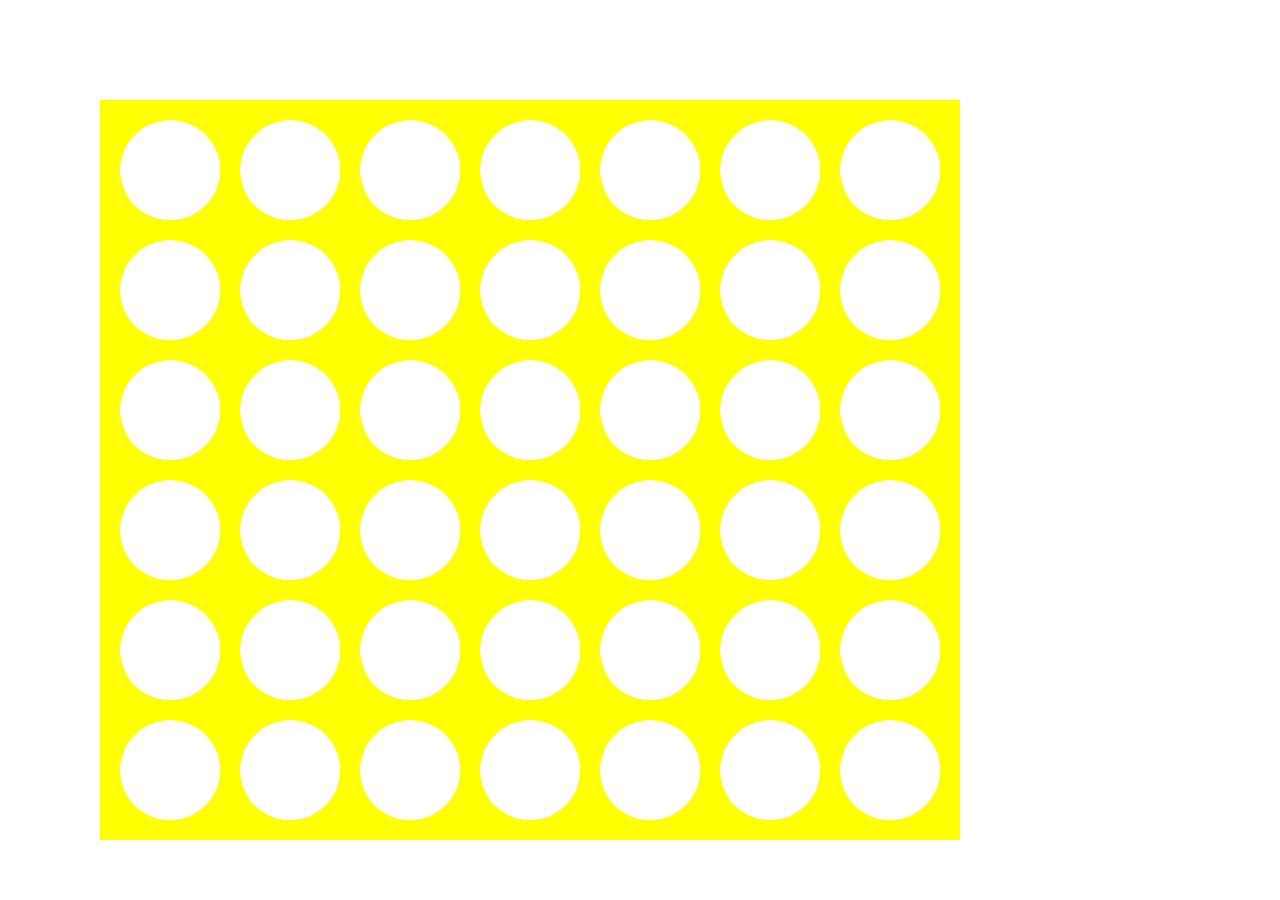
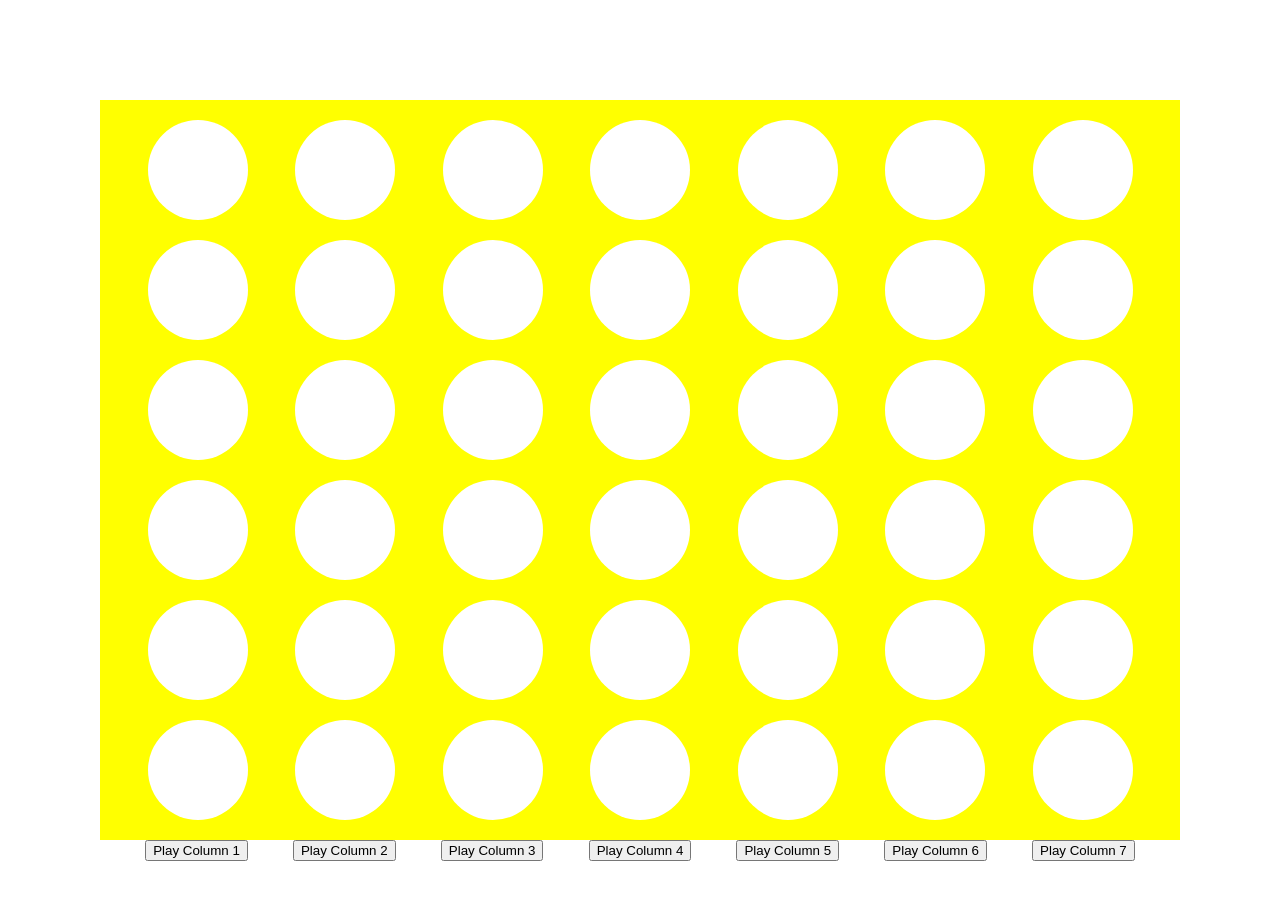
Before and after one commit to ConConRob/connect4-with-React, a React (Create React App) app: page / in a window 1280 px wide. Shown: the top 900 px of the page. Built offline with nearby package versions, Linux system fonts and the light colour scheme.

Commit message:
rough layout of playing board is done

```diff
--- a/src/Components/Board.jsx
+++ b/src/Components/Board.jsx
@@ -1,15 +1,21 @@
 import React from 'react';
 import PlayBoard from './PlayBoard';
+import PlayButtons from './PlayButtons'
 import initBoardState from './initial-board-state';
 import './board.css'
 export default class Board extends React.Component {
   state = {
       board: initBoardState,
+      possiblePlays: [false,true,true,true,true,true,true],
   }
+
+  makeAMove = () => console.log('made move');
+
   render() {
     return (
       <div className="play-area">
         <PlayBoard boardState={this.state.board} />
+        <PlayButtons makeAMove={this.MakeAMove} possiblePlays={this.state.possiblePlays} />
       </div>
     )
   }
--- a/src/Components/PlayBoard.jsx
+++ b/src/Components/PlayBoard.jsx
@@ -5,12 +5,12 @@ export default function PlayBoard({boardState}){
     return(
         <div className="play-board">
             {
-              boardState.map(row => {
+              boardState.map((row, index) => {
                 return (
-                  <div className="row">
+                  <div key={index} className="play-board-row">
                     {
-                    row.map(position => {
-                      return <BoardPosition  stateOfPosition={position}/>
+                    row.map((position, index)=> {
+                      return <BoardPosition key={index} stateOfPosition={position}/>
                     })
                     }
                   </div>
--- /dev/null
+++ b/src/Components/PlayButtons.jsx
@@ -0,0 +1,19 @@
+import React from 'react';
+
+export default function PlayButtons({makeAMove, possiblePlays}) {
+    function clickAction(Column){
+        console.log(Column)
+    }
+    return (
+        <div className="play-buttons">
+        {
+            possiblePlays.map((possiblePlay, index) => {
+                return (
+                    <button onClick={()=>clickAction(index)} key={index} className={`play-button ${!possiblePlay&& 'disabled'}`}>{`Play Column ${index+1}`}</button>
+                )
+            })
+        }
+        </div>
+
+    )
+}
--- a/src/Components/board.css
+++ b/src/Components/board.css
@@ -1,13 +1,21 @@
-.row {
-    display: flex;
-}
+
 .play-area {
     margin: 100px;
     display: flex;
+    flex-direction: column;
 }
 .play-board {
     background: yellow;
     padding: 10px;
+}
+.play-board-row {
+    display: flex;
+    justify-content: space-evenly;
+}
+
+.play-buttons {
+    display: flex;
+    justify-content: space-evenly;
 }
 
 /* =========Position CSS */
```
